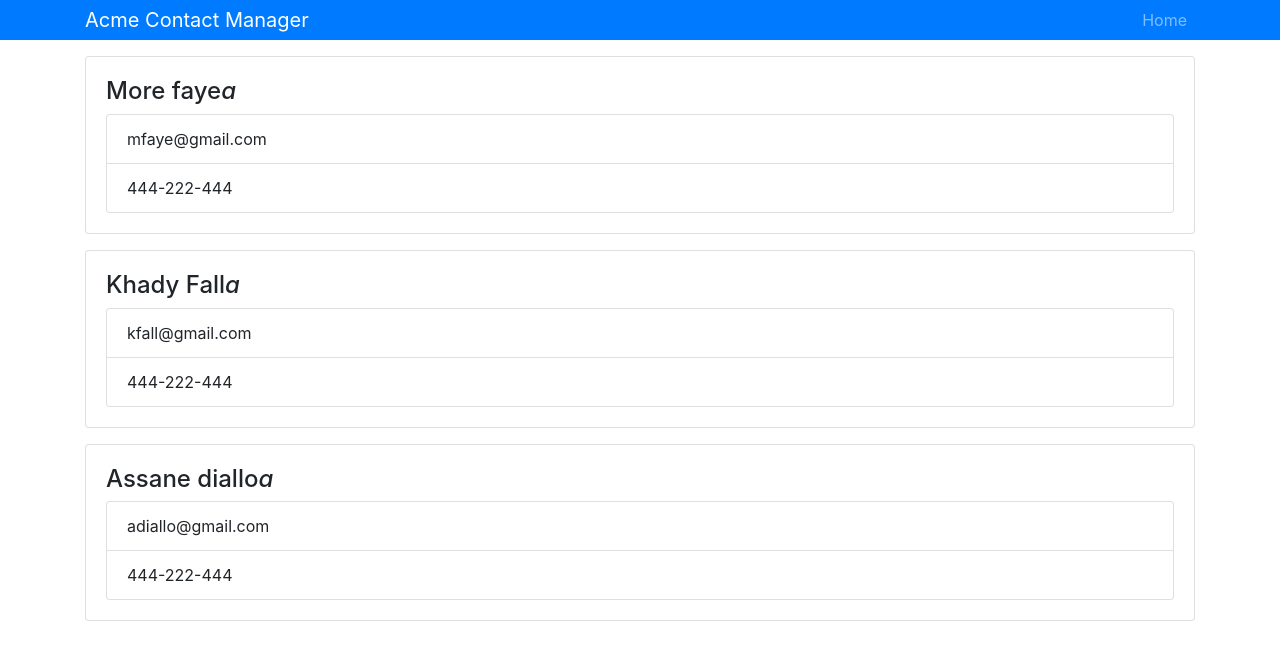
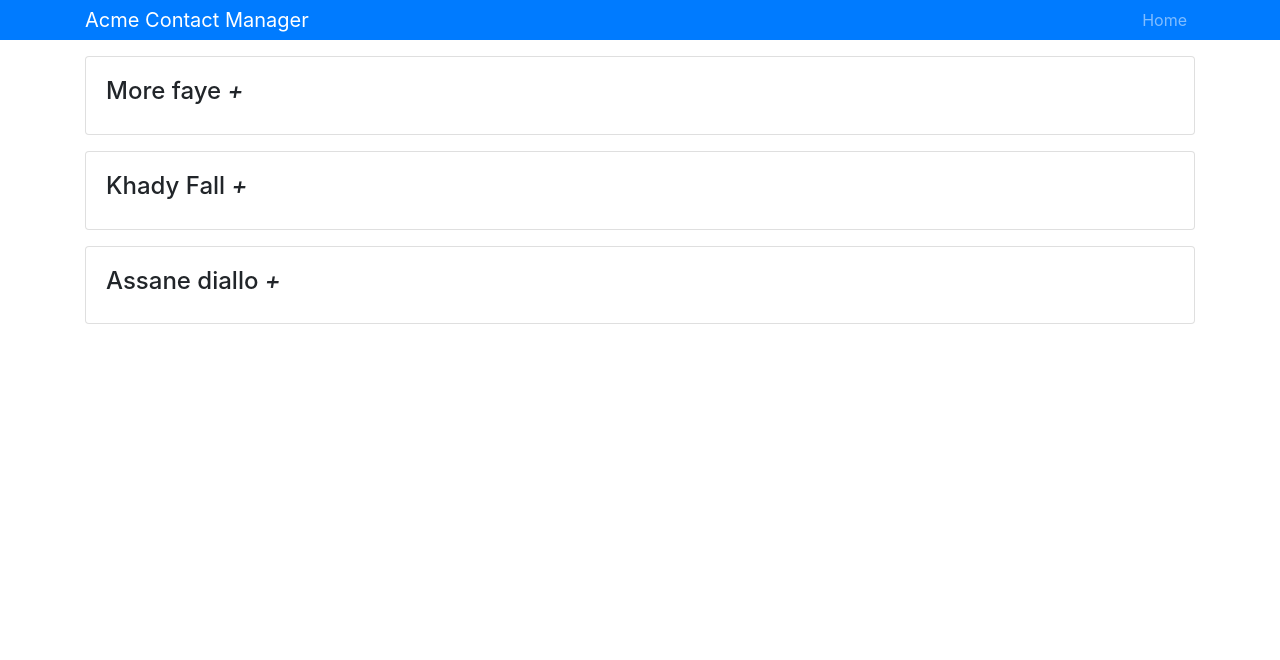
Before and after one commit to ouznoreyni/react-contact-manager, a React (Create React App) app: page / in a window 1280 px wide. Shown: the top 660 px of the page. Built offline with nearby package versions, Linux system fonts and the light colour scheme.

Commit message:
changing contact state 'show and hide'

```diff
--- a/src/components/Contact.js
+++ b/src/components/Contact.js
@@ -3,20 +3,36 @@ import PropTypes from 'prop-types';
 
 
 class Contact extends Component {
-  state = {}
-  onShowClick = (e)=>{}
+  constructor(){
+    super();
+    this.state = {
+    showContactInfo: false
+  };
+  }
+
+  onShowClick = (e)=>{
+    this.setState({
+      showContactInfo: !this.state.showContactInfo
+    })
+  }
+
   render() {
     const {name, email, phone} = this.props.contact;
+    const {showContactInfo} = this.state;
     return (
       <div className="card card-body mb-3">
         <h4>
           {name}
-          <i onClick={this.onShowClick} className="fas fa-short-down">a</i>
+          <i onClick={this.onShowClick} className="fas fa-short-down">  +</i>
          </h4>
-        <ul className="list-group">
-          <li className="list-group-item"> {email} </li>
-          <li className="list-group-item"> {phone} </li>
-        </ul>
+         {
+           showContactInfo ? (
+             <ul className="list-group">
+              <li className="list-group-item"> {email} </li>
+              <li className="list-group-item"> {phone} </li>
+            </ul>
+           ):null
+         }
       </div>
     )
   }
--- a/src/components/Contacts.js
+++ b/src/components/Contacts.js
@@ -30,7 +30,7 @@ class Contacts extends Component {
   render() {
     const {contacts} = this.state;
     return (
-      <div>
+      <React.Fragment>
         {
           contacts.map(contact =>(
             <Contact
@@ -39,7 +39,7 @@ class Contacts extends Component {
             />
           ))
         }
-      </div>
+      </React.Fragment>
     )
   }
 }
```
